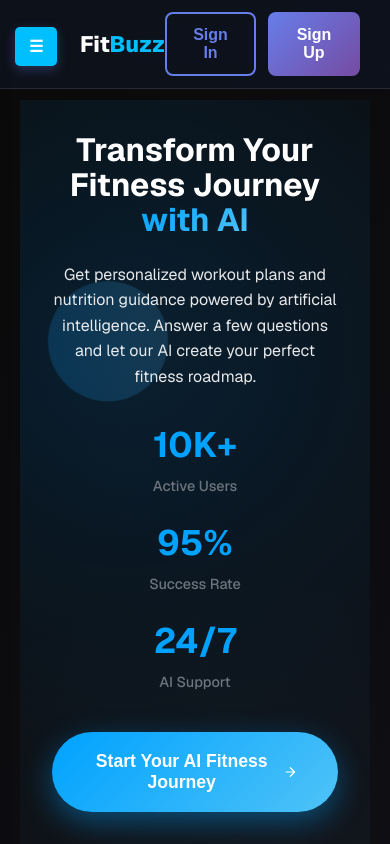
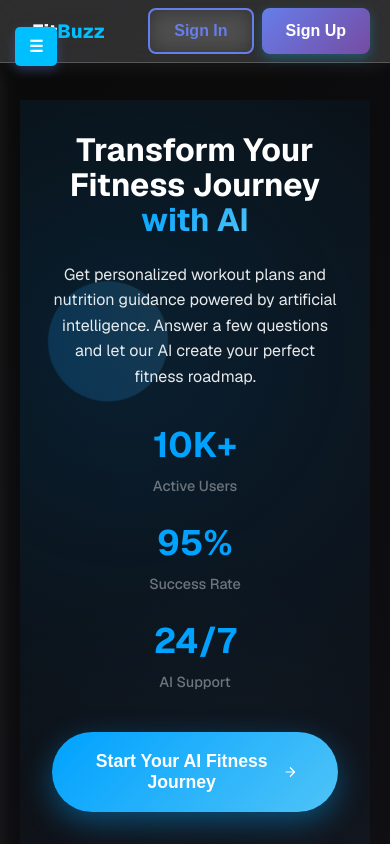
Before and after one commit to tusharrajput001/FitBuzz, a React (Vite) app: page / in a window 390 px wide. Shown: the top 844 px of the page. Built offline with nearby package versions, Linux system fonts and the light colour scheme; no server answers.

Commit message:
update sidebar

```diff
--- a/src/Dashboard/Dashboard.jsx
+++ b/src/Dashboard/Dashboard.jsx
@@ -201,7 +201,7 @@ const Dashboard = () => {
   return (
     <div className="dashboard">
       {/* Charts Section */}
-      <div className="charts-section">
+      {/* <div className="charts-section">
         <div className="charts-placeholder">
           <h2>CHARTS</h2>
           <p>Charts and graphs will be displayed here</p>
@@ -209,7 +209,7 @@ const Dashboard = () => {
 
 
         </div>
-      </div>
+      </div> */}
 
       {/* Fitness Plans Section */}
       {plans.length > 0 && (
--- a/src/Layout/Layout.jsx
+++ b/src/Layout/Layout.jsx
@@ -18,7 +18,7 @@ const Layout = ({ children }) => {
 
       <Sidebar isOpen={sidebarOpen} />
 
-      <div className={`main-content ${!sidebarOpen ? 'sidebar-closed' : ''}`}>
+      <div className={`main-content ${sidebarOpen ? 'sidebar-open' : ''}`}>
         <Navbar />
         <main className="content">
           {children}
--- a/src/Navbar/Navbar.css
+++ b/src/Navbar/Navbar.css
@@ -6,10 +6,12 @@
   left: 0;
   z-index: 999;
   padding: 12px 30px;
-  backdrop-filter: blur(12px) saturate(150%);
-  -webkit-backdrop-filter: blur(12px) saturate(150%);
-  background: rgba(17, 25, 40, 0.55);
-  border-bottom: 1px solid rgba(255, 255, 255, 0.1);
+  backdrop-filter: blur(20px);
+  -webkit-backdrop-filter: blur(20px);
+  background: rgba(255, 255, 255, 0.1);
+  border-bottom: 1px solid rgba(255, 255, 255, 0.2);
+  box-shadow: 0 2px 10px rgba(0, 0, 0, 0.1), 0 0 20px rgba(255, 255, 255, 0.1);
+  transition: all 0.3s ease;
 }
 
 /* Navbar content */
@@ -49,27 +51,66 @@ button {
   padding: 6px 18px;
   border-radius: 8px;
   cursor: pointer;
-  transition: 0.25s ease;
+  transition: all 0.3s ease;
+  position: relative;
+  overflow: hidden;
 }
 
 /* Outline button */
 .btn-outline {
-  background: transparent;
-  border: 1px solid #00bfff;
+  background: rgba(255, 255, 255, 0.1);
+  border: 1px solid rgba(0, 191, 255, 0.6);
   color: #00bfff;
+  backdrop-filter: blur(10px);
+  -webkit-backdrop-filter: blur(10px);
 }
 
 .btn-outline:hover {
-  background: rgba(0, 191, 255, 0.15);
+  background: rgba(0, 191, 255, 0.2);
+  border-color: #00bfff;
+  backdrop-filter: blur(15px);
+  -webkit-backdrop-filter: blur(15px);
+  transform: translateY(-1px);
+  box-shadow: 0 4px 12px rgba(0, 191, 255, 0.3);
 }
 
 /* Filled button */
 .btn-fill {
-  background: #00bfff;
+  background: linear-gradient(135deg, #00bfff, #009acd);
   border: none;
   color: #ffffff;
+  backdrop-filter: blur(10px);
+  -webkit-backdrop-filter: blur(10px);
+  box-shadow: 0 4px 12px rgba(0, 191, 255, 0.3);
 }
 
 .btn-fill:hover {
-  background: #009acd;
+  background: linear-gradient(135deg, #009acd, #0078a3);
+  transform: translateY(-1px);
+  box-shadow: 0 6px 16px rgba(0, 191, 255, 0.4);
 }
+
+/* Responsive design */
+@media (max-width: 768px) {
+  .navbar-container {
+    padding: 8px 20px;
+    backdrop-filter: blur(25px);
+    -webkit-backdrop-filter: blur(25px);
+    background: rgba(255, 255, 255, 0.15);
+  }
+
+  .logo {
+    margin-left: 0;
+    font-size: 1.2rem;
+    padding: 6px 12px;
+  }
+
+  .nav-buttons {
+    gap: 8px;
+  }
+
+  button {
+    font-size: 0.85rem;
+    padding: 5px 14px;
+  }
+}
--- a/src/Sidebar/Sidebar.css
+++ b/src/Sidebar/Sidebar.css
@@ -6,9 +6,12 @@
   left: 0;
   top: 70px;
   z-index: 1000;
-  box-shadow: 2px 0 10px rgba(0, 0, 0, 0.1);
+  box-shadow: 2px 0 10px rgba(0, 0, 0, 0.1), 0 0 20px rgba(255, 255, 255, 0.1);
   transition: all 0.3s ease;
-  background: transparent;
+  background: rgba(255, 255, 255, 0.1);
+  backdrop-filter: blur(20px);
+  -webkit-backdrop-filter: blur(20px);
+  border-right: 1px solid rgba(255, 255, 255, 0.2);
   overflow: hidden;
 }
 
@@ -34,14 +37,18 @@
 }
 
 .sidebar-item:hover {
-  background: rgba(255, 255, 255, 0.1);
+  background: rgba(255, 255, 255, 0.15);
   border-left-color: #fff;
   transform: translateX(5px);
+  backdrop-filter: blur(10px);
+  -webkit-backdrop-filter: blur(10px);
 }
 
 .sidebar-item.active {
-  background: rgba(255, 255, 255, 0.2);
+  background: rgba(255, 255, 255, 0.25);
   border-left-color: #fff;
+  backdrop-filter: blur(10px);
+  -webkit-backdrop-filter: blur(10px);
 }
 
 .sidebar-icon {
@@ -79,6 +86,9 @@
   .sidebar {
     width: 200px;
     transform: translateX(-100%);
+    background: rgba(255, 255, 255, 0.15);
+    backdrop-filter: blur(25px);
+    -webkit-backdrop-filter: blur(25px);
   }
 
   .sidebar.open {
```
